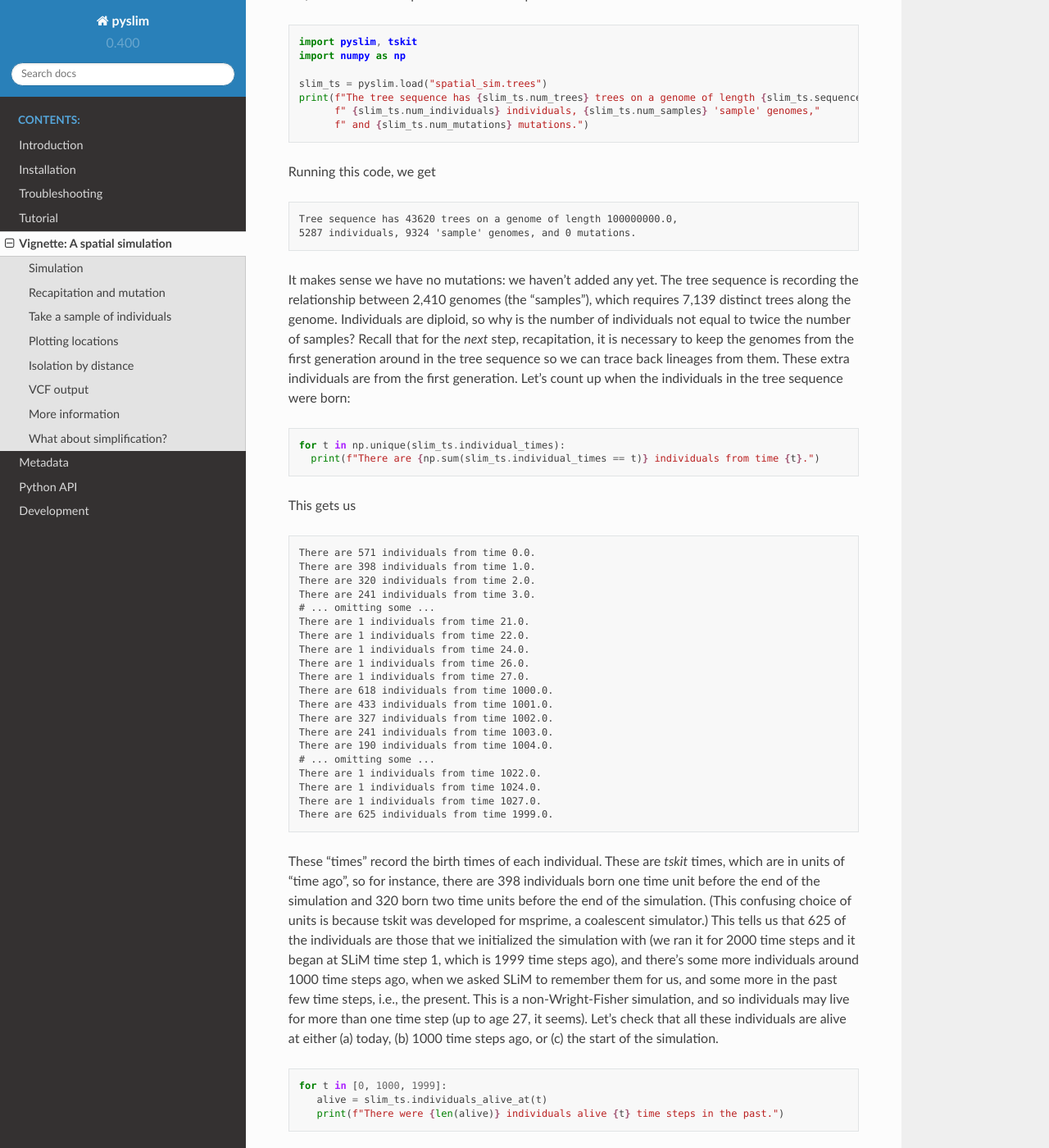
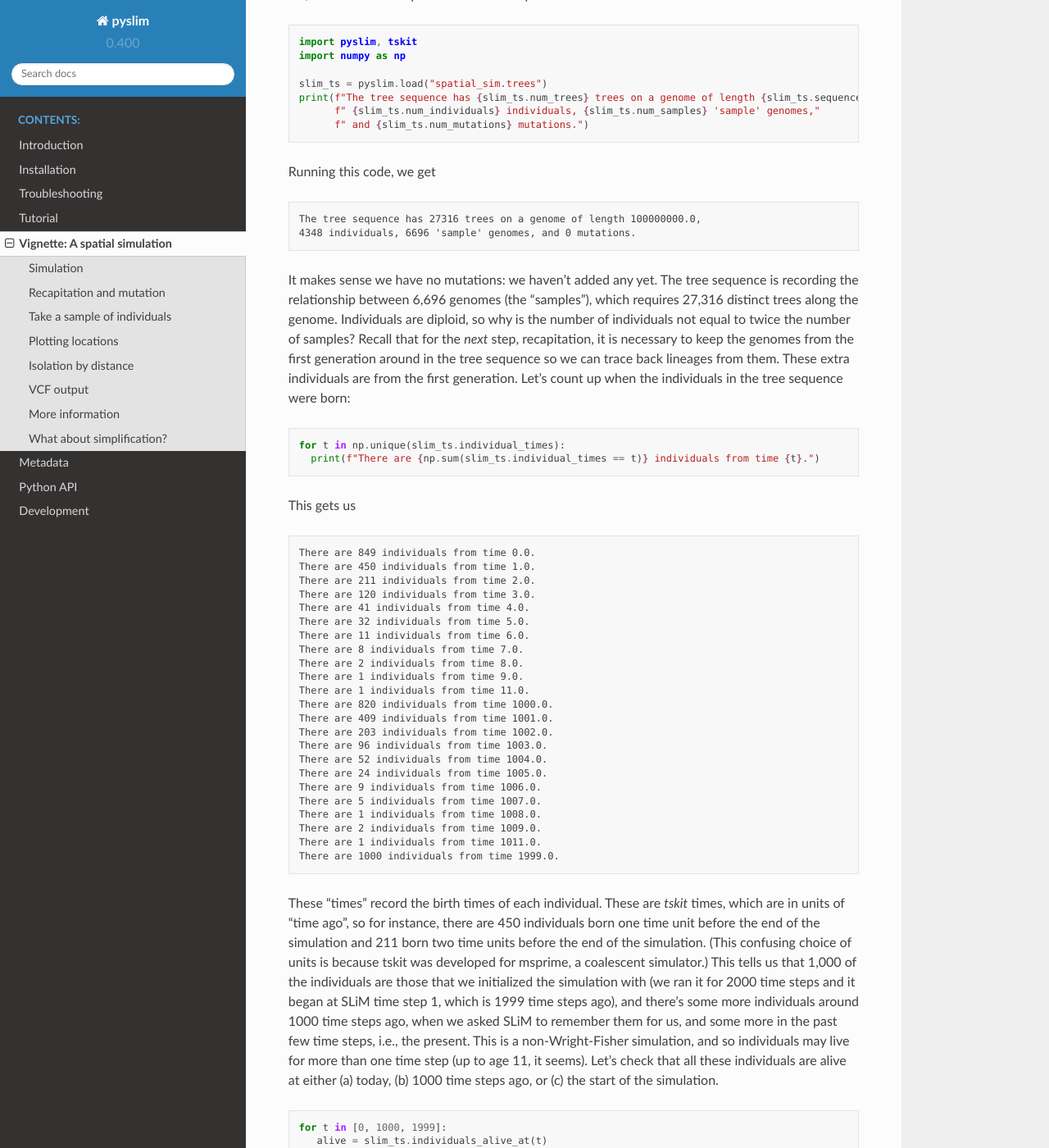
Before and after one commit to tskit-dev/pyslim, a Sphinx documentation site: the page built from docs/vignette_space.rst, in a window 1280 px wide and 1400 px high, scrolled down 1740 px. Shown: the whole window at 82% size. Built offline with Sphinx 7.4.7 and the Read the Docs theme 2.0.0, drawn with Linux system fonts in a browser that asks for light colours; some of the changed text lies outside the part shown.

Commit message:
make numbers in vignette match those produced by the code rectifying code and text: simulation timing and misc Need to keep divergences between all pairs of groups/individuals.  Not just the first element of the list of divergences.

```diff
--- a/docs/vignette_space.rst
+++ b/docs/vignette_space.rst
@@ -68,7 +68,7 @@ Here are notes:
    }
 
    1 early() {
-       sim.addSubpop("p1", K * W * W);
+       sim.addSubpop("p1", 1000);
        p1.setSpatialBounds(c(0.0, 0.0, W, W));
        for (ind in p1.individuals) {
            ind.setSpatialPosition(p1.pointUniform());
@@ -110,12 +110,12 @@ Running this code, we get
 
 .. code-block:: none
 
-   Tree sequence has 43620 trees on a genome of length 100000000.0,
-   5287 individuals, 9324 'sample' genomes, and 0 mutations.
+   The tree sequence has 27316 trees on a genome of length 100000000.0,
+   4348 individuals, 6696 'sample' genomes, and 0 mutations.
 
 It makes sense we have no mutations: we haven't added any yet.
-The tree sequence is recording the relationship between 2,410 genomes (the "samples"),
-which requires 7,139 distinct trees along the genome.
+The tree sequence is recording the relationship between 6,696 genomes (the "samples"),
+which requires 27,316 distinct trees along the genome.
 Individuals are diploid, so why is the number of individuals not equal to twice the number of samples?
 Recall that for the *next* step, recapitation, it is necessary to keep the genomes from the first
 generation around in the tree sequence so we can trace back lineages from them.
@@ -131,39 +131,42 @@ This gets us
 
 .. code-block:: none
 
-   There are 571 individuals from time 0.0.
-   There are 398 individuals from time 1.0.
-   There are 320 individuals from time 2.0.
-   There are 241 individuals from time 3.0.
-   # ... omitting some ...
-   There are 1 individuals from time 21.0.
-   There are 1 individuals from time 22.0.
-   There are 1 individuals from time 24.0.
-   There are 1 individuals from time 26.0.
-   There are 1 individuals from time 27.0.
-   There are 618 individuals from time 1000.0.
-   There are 433 individuals from time 1001.0.
-   There are 327 individuals from time 1002.0.
-   There are 241 individuals from time 1003.0.
-   There are 190 individuals from time 1004.0.
-   # ... omitting some ...
-   There are 1 individuals from time 1022.0.
-   There are 1 individuals from time 1024.0.
-   There are 1 individuals from time 1027.0.
-   There are 625 individuals from time 1999.0.
+   There are 849 individuals from time 0.0.
+   There are 450 individuals from time 1.0.
+   There are 211 individuals from time 2.0.
+   There are 120 individuals from time 3.0.
+   There are 41 individuals from time 4.0.
+   There are 32 individuals from time 5.0.
+   There are 11 individuals from time 6.0.
+   There are 8 individuals from time 7.0.
+   There are 2 individuals from time 8.0.
+   There are 1 individuals from time 9.0.
+   There are 1 individuals from time 11.0.
+   There are 820 individuals from time 1000.0.
+   There are 409 individuals from time 1001.0.
+   There are 203 individuals from time 1002.0.
+   There are 96 individuals from time 1003.0.
+   There are 52 individuals from time 1004.0.
+   There are 24 individuals from time 1005.0.
+   There are 9 individuals from time 1006.0.
+   There are 5 individuals from time 1007.0.
+   There are 1 individuals from time 1008.0.
+   There are 2 individuals from time 1009.0.
+   There are 1 individuals from time 1011.0.
+   There are 1000 individuals from time 1999.0.
 
 
 These "times" record the birth times of each individual.
 These are *tskit* times, which are in units of "time ago",
-so for instance, there are 398 individuals born one time unit before the end of the simulation
-and 320 born two time units before the end of the simulation.
+so for instance, there are 450 individuals born one time unit before the end of the simulation
+and 211 born two time units before the end of the simulation.
 (This confusing choice of units is because tskit was developed for msprime, a coalescent simulator.)
-This tells us that 625 of the individuals are those that we initialized the simulation with
+This tells us that 1,000 of the individuals are those that we initialized the simulation with
 (we ran it for 2000 time steps and it began at SLiM time step 1, which is 1999 time steps ago),
 and there's some more individuals around 1000 time steps ago, when we asked SLiM to remember
 them for us, and some more in the past few time steps, i.e., the present.
 This is a non-Wright-Fisher simulation,
-and so individuals may live for more than one time step (up to age 27, it seems).
+and so individuals may live for more than one time step (up to age 11, it seems).
 Let's check that all these individuals are alive at either (a) today, (b) 1000 time steps ago,
 or (c) the start of the simulation.
 
@@ -178,11 +181,11 @@ This tells us that
 
 .. code-block:: none
 
-   There were 2309 individuals alive 0 time steps in the past.
-   There were 2353 individuals alive 1000 time steps in the past.
-   There were 625 individuals alive 1999 time steps in the past.
+   There were 1726 individuals alive 0 time steps in the past.
+   There were 1622 individuals alive 1000 time steps in the past.
+   There were 1000 individuals alive 1999 time steps in the past.
 
-And, 2309 + 2353 + 625 is 5287, the total number of individuals.
+And, 1726 + 1622 + 1000 is 4348, the total number of individuals.
 So, this all checks out.
 
 
@@ -197,13 +200,15 @@ But, first let's see if recapitation is necessary:
 on how much of the genome is the tree sequence not coalesced?
 In other words, recapitation adds diversity present in the initial generation;
 will it make a difference?
-In fact, there is *no* segment of the genome that has coalesced;
-*every* tree has more than one root:
+In fact, *most* segments of the genome have not yet coalesced;
+only 11 of the 27,327 trees have only one root:
 
 .. code-block:: none
 
    >> sum([t.num_roots == 1 for t in slim_ts.trees()])
-   0
+   11
+   >>> sum([t.num_roots > 0 for t in slim_ts.trees()])
+   27316
 
 Next, we will:
 
@@ -225,7 +230,7 @@ and if we did it would have to come *after* these steps.
 
    import msprime
 
-   recap_ts = slim_ts.recapitate(recombination_rate=1e-8, Ne=2000)
+   recap_ts = slim_ts.recapitate(recombination_rate=1e-8, Ne=1000)
    ts = pyslim.SlimTreeSequence(
          msprime.mutate(recap_ts, rate=1e-8, keep=True))
    ts.dump("spatial_sim.recap.trees")
@@ -261,13 +266,13 @@ Take a sample of individuals
 Now it's time to compute some things.
 In real life we don't get to work with *everyone* usually,
 so we'll take a subset of individuals.
-The range we have simulated has width and height 20 units,
+The range we have simulated has width and height 25 units,
 with a population density of around 1 per unit area.
 We'll get genomes to work with by pulling out
 
 1. All the modern individuals in the five squares of width 3 in the corners of the range
    and the center, and
-2. Five individuals sampled randomly from everyone alive 500 time steps ago.
+2. Five individuals sampled randomly from everyone alive 1000 time steps ago.
 
 .. code-block:: python
 
@@ -297,20 +302,19 @@ We'll get genomes to work with by pulling out
 
 .. code-block:: none
 
-   We have 112 individuals in the topleft group.
-   We have 72 individuals in the topright group.
-   We have 107 individuals in the bottomleft group.
-   We have 83 individuals in the bottomright group.
-   We have 28 individuals in the center group.
+   We have 37 individuals in the topleft group.
+   We have 37 individuals in the topright group.
+   We have 26 individuals in the bottomleft group.
+   We have 26 individuals in the bottomright group.
+   We have 16 individuals in the center group.
    We have 5 individuals in the ancient group.
-
 
 To keep names associated with each subset of individuals,
 we've kept the individuals in a dict, so that for instance
 `groups["topleft"]` is an array of all the individual IDs that are in the top left corner.
 The IDs of the ancient individuals we will work with are kept in the array `ancient`.
 
-Let's do a quick sanity check, that everyone in `ancient` was actually born around 500 time steps ago:
+Let's do a quick sanity check, that everyone in `ancient` was actually born around 1000 time steps ago:
 
 .. code-block:: python
 
@@ -338,21 +342,21 @@ by indexing the rows of the individual location array:
 .. code-block:: none
 
    >>> ts.individual_locations
-   array([[21.67473301 23.07757367  0.        ]
-          [ 1.55431398  8.33115159  0.        ]
-          [ 2.64914304  3.15481677  0.        ]
-          ...
-          [18.11357265  3.79427758  0.        ]
-          [18.71267205  3.99446207  0.        ]
-          [ 2.33708453  4.0929182   0.        ]])
+   array([[13.80897405,  6.82864046,  0.        ],
+          [15.99468473, 15.53409472,  0.        ],
+          [16.55974164, 12.15628142,  0.        ],
+          ...,
+          [23.54238595, 15.86662063,  0.        ],
+          [20.87051031, 24.82176819,  0.        ],
+          [23.50646183, 24.9382513 ,  0.        ]])
    >>> ts.individual_locations.shape
-   (5287, 3)
+   (4348, 3)
    >>> ts.individual_locations[groups["topleft"], :].shape
-   (112, 3)
+   (37, 3)
 
 
 Using this, we can easily plot the locations of all the individuals from today
-(on the left) and 500 time steps ago (on the right).
+(on the left) and 1000 time steps ago (on the right).
 We have to do a bit of mucking around to set the colors so that they reflect
 which group each individual is in.
 
@@ -405,24 +409,24 @@ For instance, here's what we have for the five "ancient" individuals:
 
 .. code-block:: none
 
-   >>> for i in ancient:
+   >>> for i in groups['ancient']:
    ...   print(ts.individual(i))
    ...
-   {'id': 3529, 'flags': 131072, 'location': array([19.39721914,  6.70451961,  0.        ]),
-      'metadata': IndividualMetadata(pedigree_id=573541, age=4, population=1, sex=-1, flags=0),
-      'nodes': array([2440, 2441], dtype=int32), 'population': 1, 'time': 1004.0}
-   {'id': 3676, 'flags': 131072, 'location': array([ 3.23841602, 20.06118178,  0.        ]),
-      'metadata': IndividualMetadata(pedigree_id=573976, age=3, population=1, sex=-1, flags=0),
-      'nodes': array([2734, 2735], dtype=int32), 'population': 1, 'time': 1003.0}
-   {'id': 3998, 'flags': 131072, 'location': array([17.87725144,  3.59648294,  0.        ]),
-      'metadata': IndividualMetadata(pedigree_id=574690, age=2, population=1, sex=-1, flags=0),
-      'nodes': array([3378, 3379], dtype=int32), 'population': 1, 'time': 1002.0}
-   {'id': 4927, 'flags': 131072, 'location': array([ 0.76539931, 19.74287009,  0.        ]),
-      'metadata': IndividualMetadata(pedigree_id=575981, age=0, population=1, sex=-1, flags=0),
-      'nodes': array([5236, 5237], dtype=int32), 'population': 1, 'time': 1000.0}
-   {'id': 4446, 'flags': 131072, 'location': array([20.19949785,  0.51275621,  0.        ]),
-      'metadata': IndividualMetadata(pedigree_id=575422, age=1, population=1, sex=-1, flags=0),
-      'nodes': array([4274, 4275], dtype=int32), 'population': 1, 'time': 1001.0}
+   {'id': 3321, 'flags': 131072, 'location': array([9.14133435, 6.8947811 , 0.        ]),
+      'metadata': IndividualMetadata(pedigree_id=814744, age=1, population=1, sex=-1, flags=0),
+      'nodes': array([3190, 3191], dtype=int32), 'population': 1, 'time': 1001.0}
+   {'id': 3468, 'flags': 131072, 'location': array([14.37826013, 20.23742822,  0.        ]),
+      'metadata': IndividualMetadata(pedigree_id=815025, age=1, population=1, sex=-1, flags=0),
+      'nodes': array([3484, 3485], dtype=int32), 'population': 1, 'time': 1001.0}
+   {'id': 3790, 'flags': 131072, 'location': array([0.15777608, 1.17249009, 0.        ]),
+      'metadata': IndividualMetadata(pedigree_id=815404, age=0, population=1, sex=-1, flags=0),
+      'nodes': array([4128, 4129], dtype=int32), 'population': 1, 'time': 1000.0}
+   {'id': 3676, 'flags': 131072, 'location': array([18.59548841, 18.92988639,  0.        ]),
+      'metadata': IndividualMetadata(pedigree_id=815290, age=0, population=1, sex=-1, flags=0),
+      'nodes': array([3900, 3901], dtype=int32), 'population': 1, 'time': 1000.0}
+   {'id': 4238, 'flags': 131072, 'location': array([2.90141632, 3.9466396 , 0.        ]),
+      'metadata': IndividualMetadata(pedigree_id=815852, age=0, population=1, sex=-1, flags=0),
+      'nodes': array([5024, 5025], dtype=int32), 'population': 1, 'time': 1000.0}
 
 Notice that among other things, each `individual` carries around a list of their `node` IDs,
 i.e., their genomes.
@@ -447,12 +451,12 @@ should be twice the number of individuals in the corresponding list.
 .. code-block:: none
 
    >>> [len(groups[k]) for k in groups]
-   [112, 72, 107, 83, 28, 5]
+   [37, 37, 26, 26, 16, 5]
 
    >>> [len(u) for u in sampled_nodes]
-   [224, 144, 214, 166, 56, 10]
+   [74, 74, 52, 52, 32, 10]
 
-So, in the 'topleft' corner there are 51 diploids. That checks out.
+So, in the 'topleft' corner there are 37 diploids. That checks out.
 
 Now, we can compute the matrix of pairwise mean sequence divergences
 between and within these sets.
@@ -470,13 +474,12 @@ This is done using the :meth:`ts.divergence <tskit.TreeSequence.divergence>` met
 
 .. code-block:: none
 
-   group: topleft	topright	bottomleft	bottomright	center	ancient
-   topleft:	9.08e-05	9.73e-05	9.7e-05	9.85e-05	9.64e-05	9.85e-05
-   topright:	9.73e-05	8.98e-05	9.86e-05	9.81e-05	9.73e-05	9.95e-05
-   bottomleft:	9.7e-05	9.86e-05	9.22e-05	9.75e-05	9.73e-05	9.86e-05
-   bottomright:	9.85e-05	9.81e-05	9.75e-05	9.15e-05	9.73e-05	9.85e-05
-   center:	9.64e-05	9.73e-05	9.73e-05	9.73e-05	9.41e-05	9.9e-05
-   ancient:	9.85e-05	9.95e-05	9.86e-05	9.85e-05	9.9e-05	8.59e-05
+   topleft:	3.83e-05	4.06e-05	4.01e-05	4.12e-05	4.05e-05	5.15e-05
+   topright:	4.06e-05	3.91e-05	4.06e-05	4.07e-05	4.02e-05	5.16e-05
+   bottomleft:	4.01e-05	4.06e-05	3.89e-05	4.08e-05	4.04e-05	5.19e-05
+   bottomright:	4.12e-05	4.07e-05	4.08e-05	3.95e-05	4.07e-05	5.22e-05
+   center:	4.05e-05	4.02e-05	4.04e-05	4.07e-05	4.04e-05	5.15e-05
+   ancient:	5.15e-05	5.16e-05	5.19e-05	5.22e-05	5.15e-05	4.02e-05
 
 
 That's nice, but to look at isolation by distance,
@@ -508,7 +511,6 @@ We'll also need pairwise geographic distances:
    locs = ts.individual_locations
    for k, (i, j) in enumerate(pairs):
       geog_dist[k] = np.sqrt(np.sum((locs[i, :] - locs[j, :])**2))
-
 
 Let's check that makes sense: distances of individuals from themselves should be zero.
 
```
Also changed, not shown: other parts of docs/vignette_space.rst (+4 -4 lines), docs/_static/spatial_sim_ibd.png, docs/_static/spatial_sim_locations.png.
